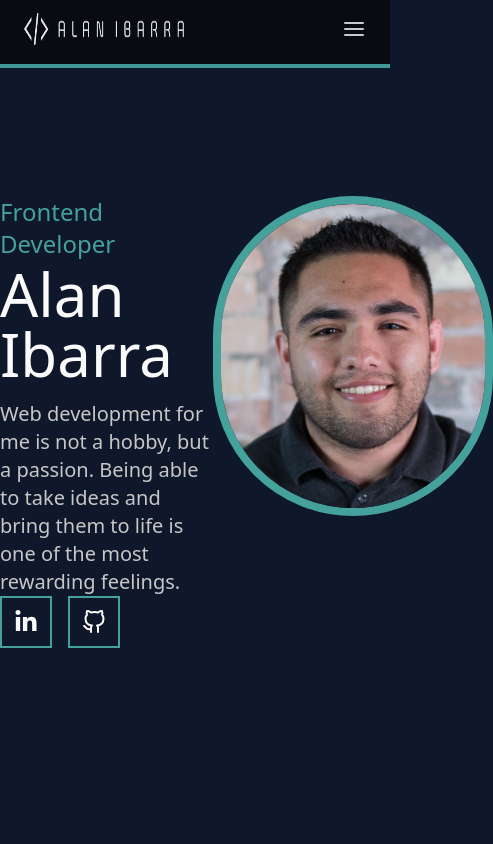
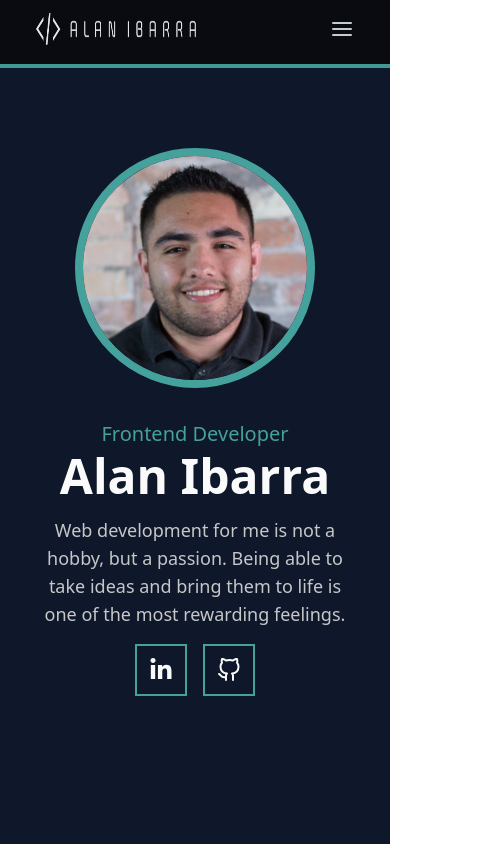
Before and after one commit to Ibarra11/portfolio, a Next.js app: page / in a window 390 px wide. Shown: the top 844 px of the page, 493 px wide, since content can reach past the window. Built offline with nearby package versions, Linux system fonts and the light colour scheme.

Commit message:
landing page responsive

```diff
--- a/components/header.jsx
+++ b/components/header.jsx
@@ -11,7 +11,7 @@ export default function Header() {
   return (
     <header
       id="header"
-      className="fixed  top-0 w-full px-6 z-20 bg-black opacity-95   border-b-4 border-b-light-emerald   "
+      className="fixed  top-0 w-full px-9 z-20 bg-black opacity-95   border-b-4 border-b-light-emerald   "
     >
       {isOpen && <MobileMenu isOpen={isOpen} handleOpenChange={setIsOpen} />}
       <nav className="h-16">
--- a/components/landing.jsx
+++ b/components/landing.jsx
@@ -6,17 +6,20 @@ import { FiGithub, FiMenu } from "react-icons/fi";
 import Profile_Img from "../public/headshot.jpeg";
 export default function Landing() {
   return (
-    <section id="home" className="h-screen  bg-slate-900 flex items-center">
-      <div className=" flex justify-between w-full max-w-6xl  mx-auto ">
+    <section
+      id="home"
+      className="h-screen  bg-slate-900 flex items-center px-9 "
+    >
+      <div className="flex flex-col-reverse gap-8 md:gap-0 items-center md:flex-row md:justify-between md:items-stretch  w-full max-w-6xl  mx-auto ">
         <motion.div
           transition={{ staggerChildren: 0.5 }}
-          className=" flex flex-col w-1/2 "
+          className=" flex flex-col w-full sm:w-3/4  md:w-1/2 text-center md:text-start"
         >
           <motion.h3
             initial={{ opacity: 0, translateY: 32 }}
             animate={{ opacity: 1, translateY: 0 }}
             transition={{ duration: 0.2, delay: 0.1 }}
-            className=" text-light-emerald text-2xl mb-1"
+            className=" text-light-emerald text-xl font-medium  md:text-2xl mb-1"
           >
             Frontend Developer
           </motion.h3>
@@ -24,7 +27,7 @@ export default function Landing() {
             initial={{ opacity: 0, y: 32 }}
             animate={{ opacity: 1, y: 0 }}
             transition={{ duration: 0.2, delay: 0.2 }}
-            className="text-white text-6xl mb-4 "
+            className="text-white text-5xl font-semibold  md:text-6xl mb-4 "
           >
             Alan Ibarra
           </motion.h1>
@@ -32,13 +35,13 @@ export default function Landing() {
             initial={{ opacity: 0, y: 32 }}
             animate={{ opacity: 1, y: 0 }}
             transition={{ duration: 0.2, delay: 0.3 }}
-            className=" text-xl  text-light-grey"
+            className="text-lg md:text-xl text-light-grey"
           >
             Web development for me is not a hobby, but a passion. Being able to
             take ideas and bring them to life is one of the most rewarding
             feelings.
           </motion.p>
-          <motion.div className="mt-auto flex gap-4">
+          <motion.div className=" mt-4 md:mt-auto flex gap-4 justify-center md:justify-start">
             <Link href="/">
               <motion.a
                 initial={{ opacity: 0, y: 32 }}
@@ -97,7 +100,7 @@ export default function Landing() {
           initial={{ opacity: 0 }}
           animate={{ opacity: 1 }}
           transition={{ duration: 0.3, delay: 0.5 }}
-          className="relative w-80 h-80 ml-auto rounded-full border-8 p-2 overflow-hidden border-light-emerald"
+          className="relative w-60 h-60 p-0  md:w-80 md:h-80 md:ml-auto rounded-full border-8 md:p-2 overflow-hidden border-light-emerald"
         >
           <Image
             layout="fill"
```
